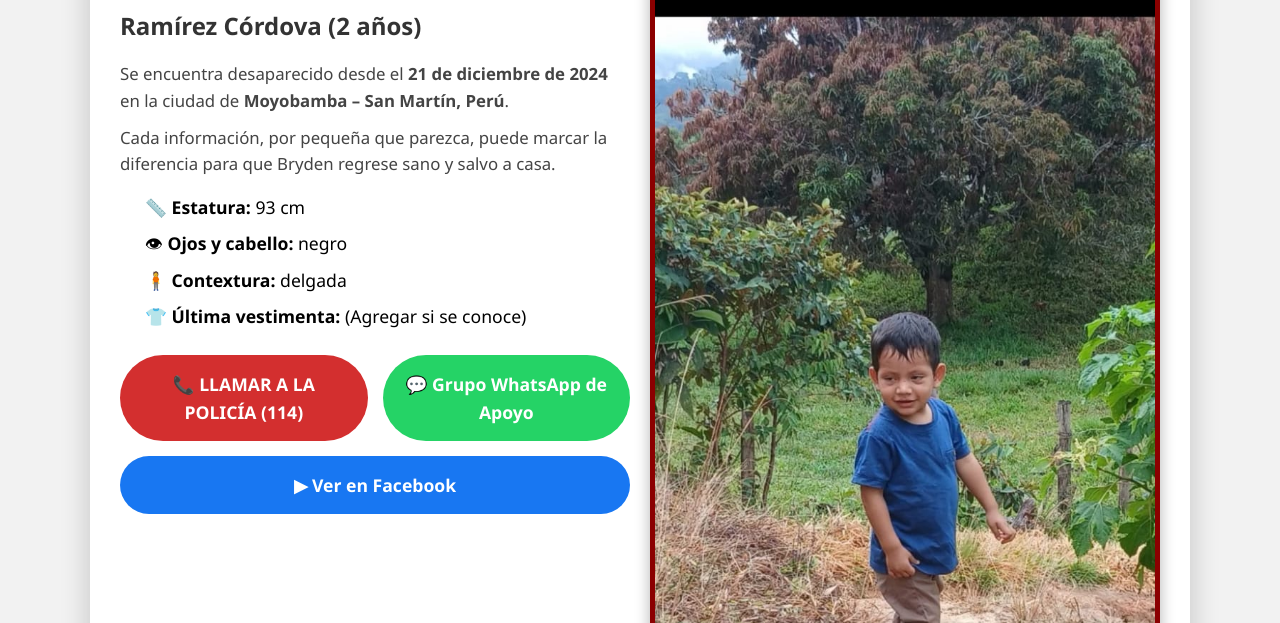
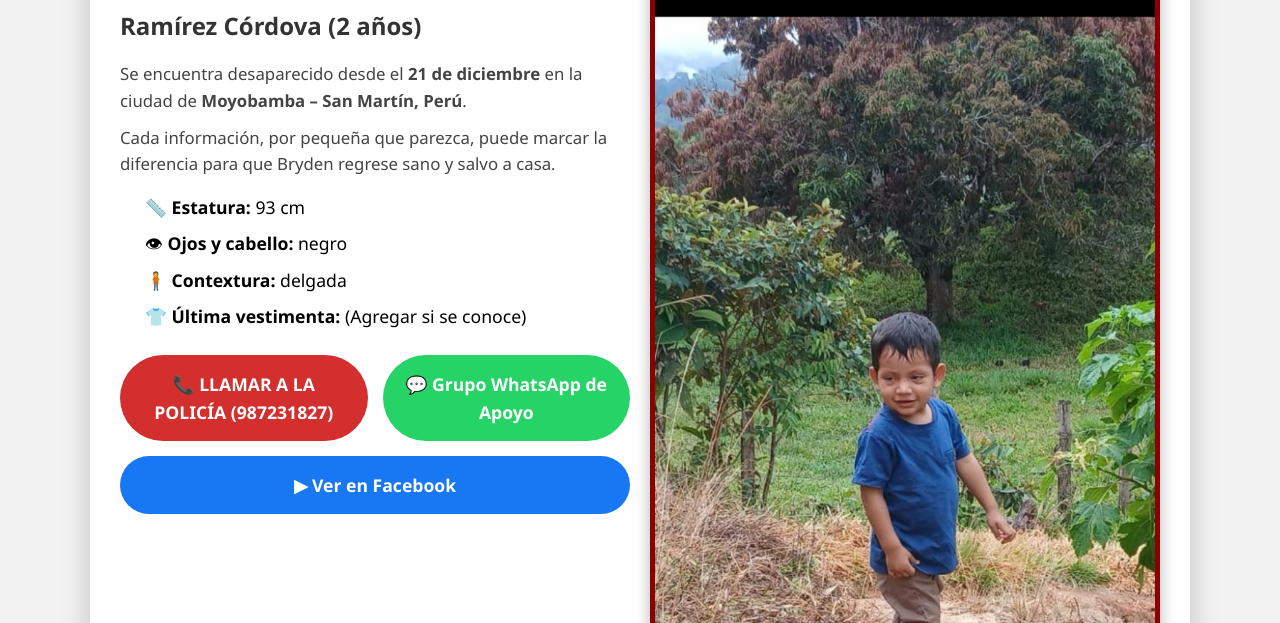
Before and after one commit to KoreaG123/Ni-o, a plain HTML site: page index.html in a window 1280 px wide. Shown: the part 177-800 px from the top of the page. Drawn offline with Linux system fonts and the light colour scheme.

Commit message:
Update missing date and police contact number

```diff
--- a/index.html
+++ b/index.html
@@ -233,7 +233,7 @@ footer p {
       <h2>Ramírez Córdova (2 años)</h2>
 
       <p>
-        Se encuentra desaparecido desde el <strong>21 de diciembre de 2024</strong> en la ciudad de
+        Se encuentra desaparecido desde el <strong>21 de diciembre </strong> en la ciudad de
         <strong>Moyobamba – San Martín, Perú</strong>.
       </p>
 
@@ -251,7 +251,7 @@ footer p {
 
       <div class="buttons">
         <!-- 📞 LLAMADA DIRECTA -->
-        <a href="tel:114" class="btn btn-call">📞 LLAMAR A LA POLICÍA (114)</a>
+        <a href="tel:987231827" class="btn btn-call">📞 LLAMAR A LA POLICÍA (987231827)</a>
 
         <!-- WHATSAPP -->
         <a href="https://chat.whatsapp.com/KlN0yOJ28jJ1Wz0XuSDQJq" target="_blank" class="btn btn-wsp" rel="noopener noreferrer">
```
